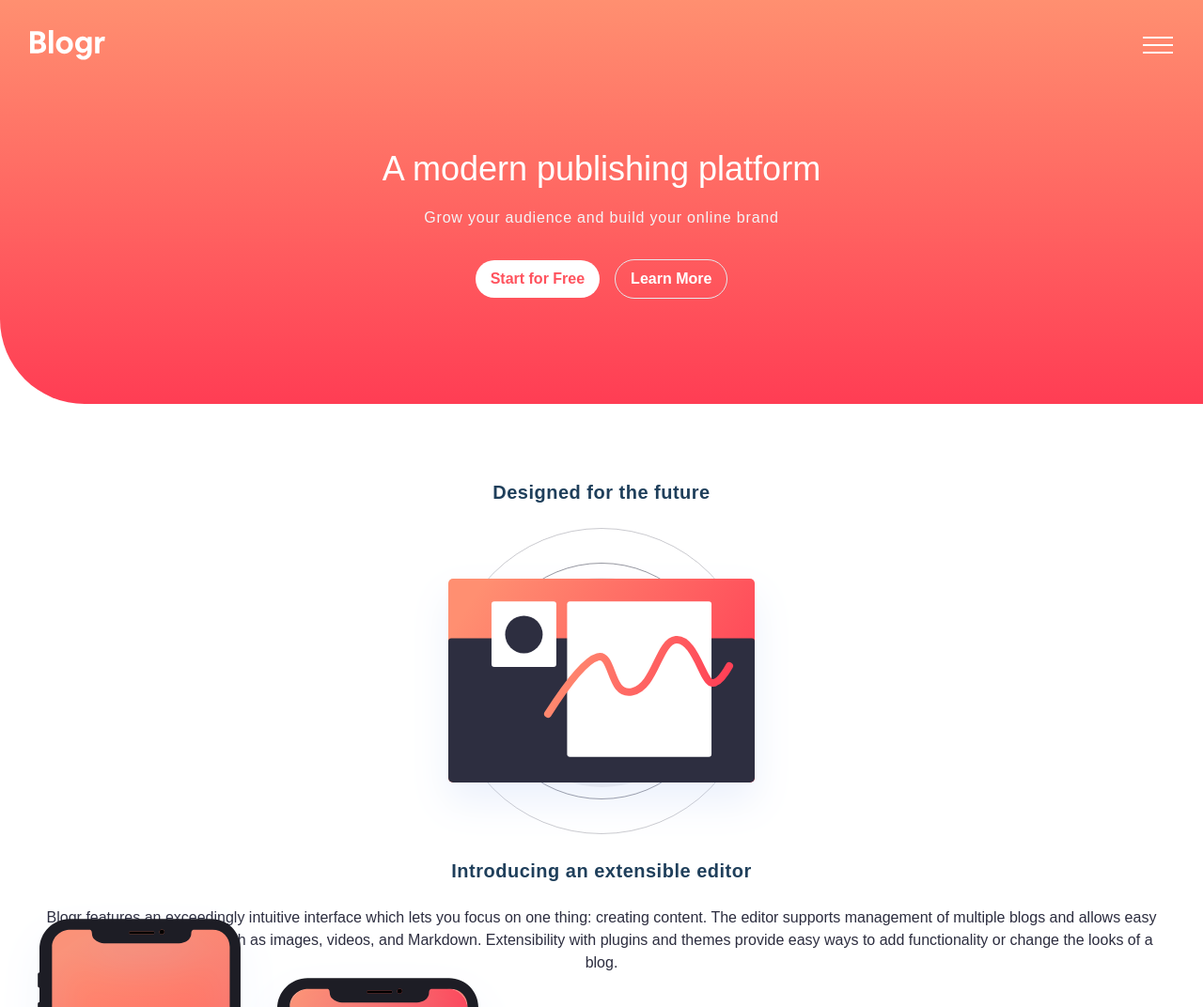
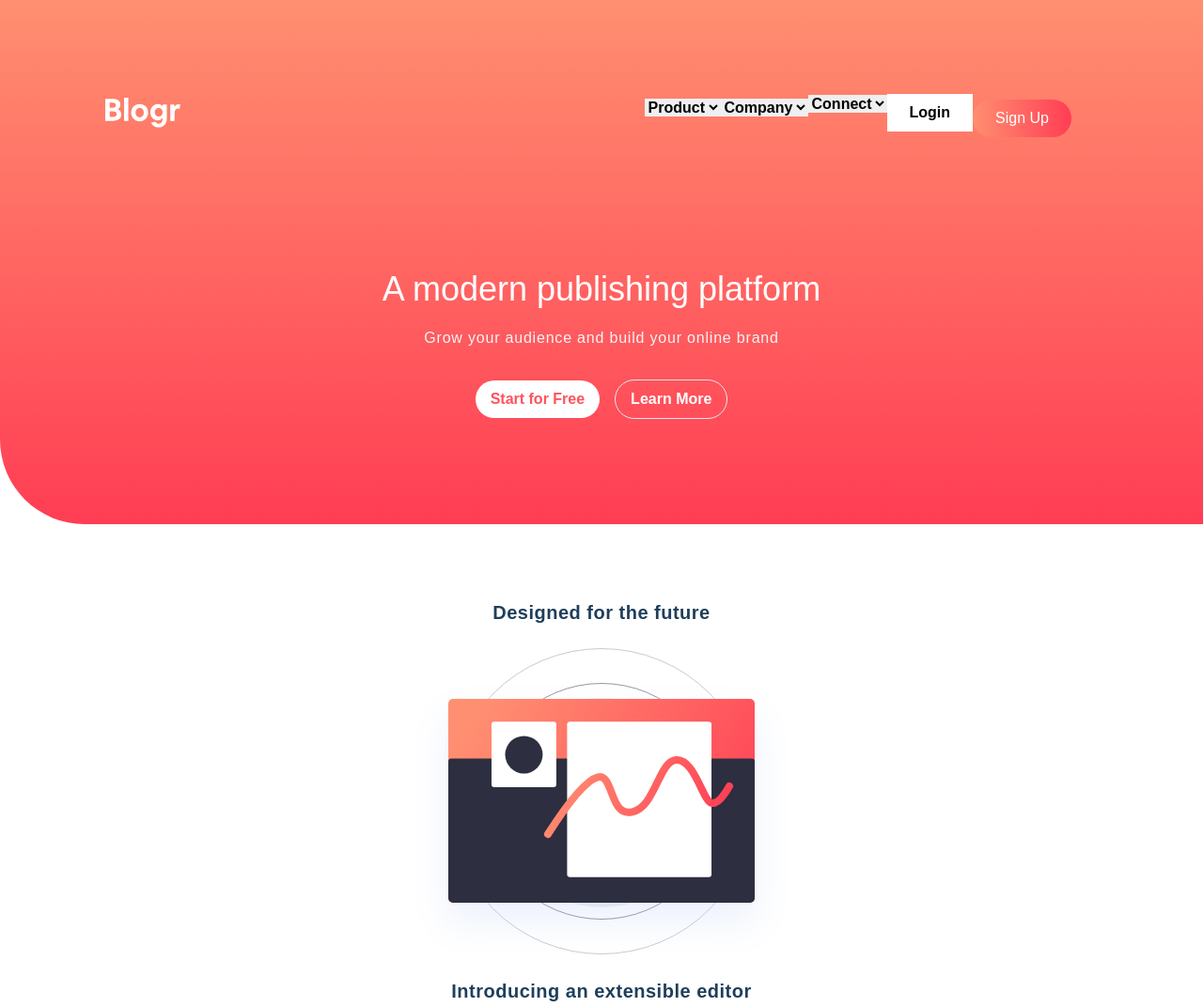
Before and after one commit to Desmond-Fon/blogr-landing-page, a website: page index.html in a window 1280 px wide. Shown: the top 1072 px of the page at 94% size. Drawn offline with Linux system fonts and the light colour scheme.

Commit message:
fixed the mobile nav hamburger

```diff
--- a/index.html
+++ b/index.html
@@ -17,14 +17,15 @@
 </head>
 <body class="font-Overpass">
 
-<header class=" bg-[url('images/bg-pattern-intro-mobile.svg')] bg-gradient-to-b from-headerText to-lightRed rounded-bl-mid p-8">
-  <!-- <img src="images/bg-pattern-intro-mobile.svg" alt=""> -->
- <nav>
+<header class=" bg-gradient-to-b from-headerText to-lightRed rounded-bl-mid p-8 lg:pt-12 lg:px-28">
+  <!-- <img src="images/bg-pattern-intro-mobile.svg  bg-[url('images/bg-pattern-intro-mobile.svg')]" alt=""> -->
+ <nav class="lg:flex lg:justify-between lg:items-center">
   <div class="flex justify-between items-center"><img src="images/logo.svg" alt="" class="w-20">
-    <img src="images/icon-hamburger.svg" alt="" class="w-8" id="hamburg"></div>
+    <img src="images/icon-hamburger.svg" alt="" class="w-8 lg:hidden" id="hamburg">
+  </div>
 
-  <div class="hidden bg-white p-7 rounded-md shadow-lg" id="menu">
-   <div class="">
+  <div class="hidden bg-white p-7 rounded-md shadow-lg lg:flex lg:bg-transparent lg:rounded-none lg:shadow-none" id="menu">
+   <div class="lg:flex lg:between items-center">
     <div class="flex justify-center items-center pb-3">
       <select name="drop-down" id="" class="font-bold">
         <option value="product">Product</option>
@@ -56,7 +57,7 @@
       </select>
     </div>
 <hr class="text-gray-600">
-    <div class="items-center pt-6 pb-3">
+    <div class="items-center pt-6 pb-3 lg:flex lg:justify-center lg:items-center">
       <div class="flex justify-center items-center pb-3"><button class="bg-white py-2 px-6 font-bold text-black">Login</button> </div>
      <div class="flex justify-center items-center"><button class="rounded-full bg-gradient-to-r from-headerText to-lightRed py-2 px-6 font-light text-white"> Sign Up</button></div>
      </div>
@@ -116,7 +117,7 @@
   <aside class="bg-gradient-to-t from-darkBlue to-darkSaturatedBlue px-10 rounded-bl-mid rounded-tr-mid pt-52 overflow-hidden relative">
 
 
-      <img src="images/bg-pattern-circles.svg" alt="" class="absolute left-0 -top-32 z-0">
+      <img src="images/bg-pattern-circles.svg" alt="" class="absolute left-0 -top-32 z-0 md:hidden">
 
     <div>
       <h3 class="text-center text-4xl text-white pb-8 z-50" >  State of the Art Infrastructure</h3>
```
Also changed, not shown: dist/output.css, script.js (line endings or trailing spaces), src/input.css (line endings or trailing spaces).
